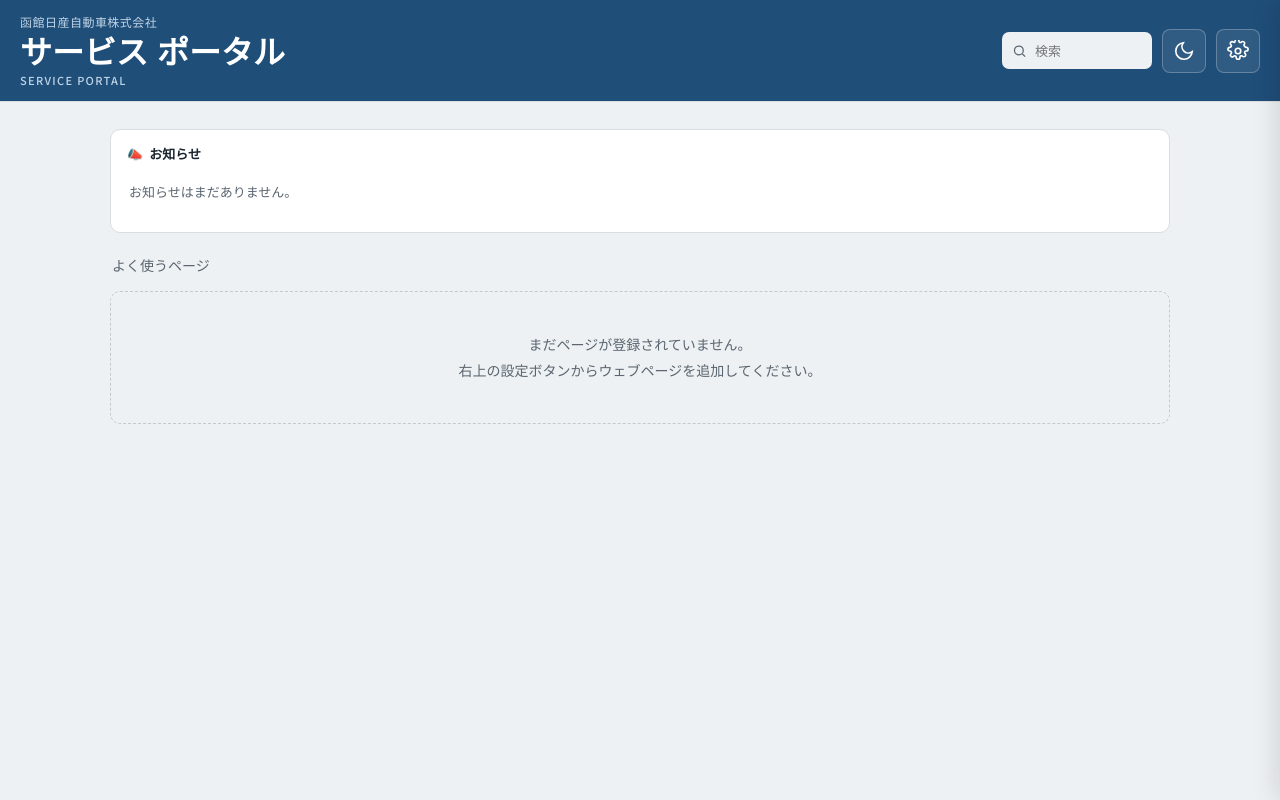
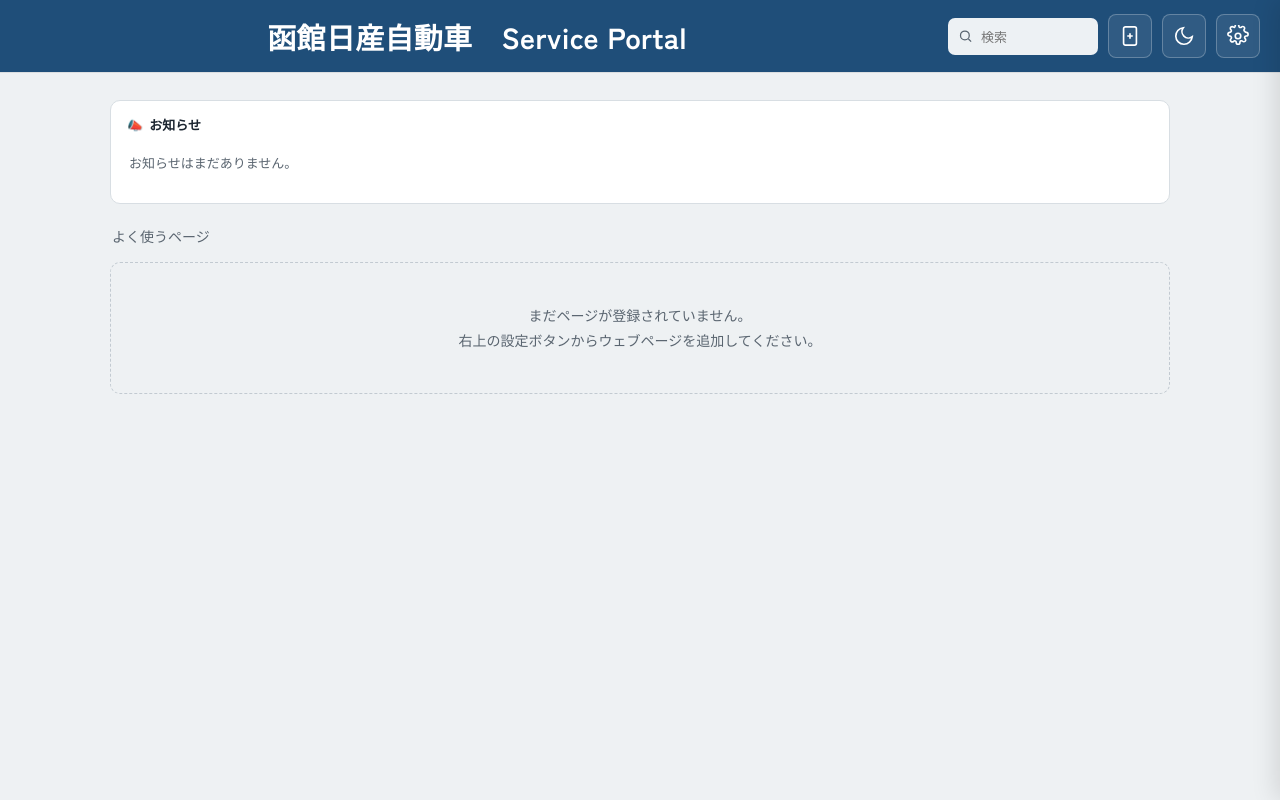
Before and after one commit to kir780866006052-sketch/service-portal, a website: page index.html in a window 1280 px wide. Drawn offline with Linux system fonts and the light colour scheme; no server answers.

Commit message:
Add files via upload

```diff
--- a/index.html
+++ b/index.html
@@ -73,37 +73,30 @@
     flex-wrap:wrap;
     gap:10px 14px;
     box-shadow:0 1px 0 rgba(0,0,0,0.08);
+    min-height:72px;
   }
   .header-right{
     display:flex;
     align-items:center;
     gap:10px;
-    margin-left:auto;
+    flex:0 0 auto;
   }
   .brand{
-    display:flex;
-    flex-direction:column;
-    line-height:1.3;
-  }
-  .brand .company{
-    font-size:12px;
-    letter-spacing:.04em;
-    color:#BFD4E6;
-    font-weight:500;
-  }
-  .brand .portal-name{
+    flex:1 1 auto;
+    display:flex;
+    align-items:center;
+    justify-content:center;
+    min-width:0;
+  }
+  .brand-text{
     font-family:"Zen Kaku Gothic New","Noto Sans JP",sans-serif;
-    font-size:clamp(22px,5.4vw,32px);
-    font-weight:700;
+    font-size:clamp(20px,4.2vw,29px);
+    font-weight:600;
     color:#fff;
-  }
-  .brand .portal-name-en{
-    font-size:11px;
-    letter-spacing:.12em;
-    text-transform:uppercase;
-    color:#BFD4E6;
-    font-weight:500;
-    margin-top:2px;
+    white-space:nowrap;
+    overflow:hidden;
+    text-overflow:ellipsis;
+    letter-spacing:.01em;
   }
   .settings-btn{
     width:44px;
@@ -755,15 +748,19 @@
 
 <header>
   <div class="brand">
-    <span class="company">函館日産自動車株式会社</span>
-    <span class="portal-name">サービス ポータル</span>
-    <span class="portal-name-en">Service Portal</span>
+    <span class="brand-text">函館日産自動車　Service Portal</span>
   </div>
   <div class="header-right">
     <div class="search-wrap compact">
       <svg viewBox="0 0 24 24" fill="none" stroke="currentColor" stroke-width="2"><circle cx="11" cy="11" r="7"/><path d="M21 21l-4.3-4.3"/></svg>
       <input class="search-input" id="searchInput" type="text" placeholder="検索">
     </div>
+    <button class="settings-btn" id="installBtn" aria-label="ホーム画面に追加" style="display:none;">
+      <svg viewBox="0 0 24 24" fill="none" stroke="currentColor" stroke-width="1.8">
+        <rect x="5" y="2" width="14" height="20" rx="2"/>
+        <path d="M12 9v6M9 12h6"/>
+      </svg>
+    </button>
     <button class="settings-btn" id="themeToggle" aria-label="ダークモード切替">
       <svg viewBox="0 0 24 24" fill="none" stroke="currentColor" stroke-width="1.8" id="themeIcon">
         <path d="M21 12.8A9 9 0 1111.2 3a7 7 0 009.8 9.8z"/>
@@ -869,6 +866,15 @@
   </div>
   <div class="edit-actions">
     <button class="btn btn-outline btn-block" id="qrClose">閉じる</button>
+  </div>
+</div>
+
+<div class="overlay" id="installOverlay"></div>
+<div class="password-modal" id="installModal" role="dialog" aria-label="ホーム画面に追加">
+  <p class="pw-title" id="installModalTitle">ホーム画面に追加</p>
+  <p class="drawer-note" id="installModalBody" style="margin:0 0 4px;"></p>
+  <div class="edit-actions">
+    <button class="btn btn-outline btn-block" id="installClose">閉じる</button>
   </div>
 </div>
 
@@ -1485,6 +1491,7 @@
       closeDrawer();
       closePasswordGate();
       closeQrModal();
+      closeInstallModal();
     }
   });
 
@@ -1517,6 +1524,52 @@
     try{ localStorage.setItem(THEME_KEY, next); }catch(e){}
   });
 
+  var installBtn = document.getElementById('installBtn');
+  var installOverlay = document.getElementById('installOverlay');
+  var installModal = document.getElementById('installModal');
+  var installModalBody = document.getElementById('installModalBody');
+  var deferredInstallPrompt = null;
+
+  var isStandalone = (window.matchMedia && window.matchMedia('(display-mode: standalone)').matches) || window.navigator.standalone === true;
+  var isIOS = /iphone|ipad|ipod/i.test(navigator.userAgent) || (navigator.platform === 'MacIntel' && navigator.maxTouchPoints > 1);
+
+  if(!isStandalone){
+    installBtn.style.display = '';
+  }
+
+  window.addEventListener('beforeinstallprompt', function(e){
+    e.preventDefault();
+    deferredInstallPrompt = e;
+    if(!isStandalone) installBtn.style.display = '';
+  });
+
+  function openInstallModal(bodyText){
+    installModalBody.textContent = bodyText;
+    installOverlay.classList.add('open');
+    installModal.classList.add('open');
+  }
+  function closeInstallModal(){
+    installOverlay.classList.remove('open');
+    installModal.classList.remove('open');
+  }
+  document.getElementById('installClose').addEventListener('click', closeInstallModal);
+  installOverlay.addEventListener('click', closeInstallModal);
+
+  installBtn.addEventListener('click', function(){
+    if(deferredInstallPrompt){
+      deferredInstallPrompt.prompt();
+      deferredInstallPrompt.userChoice.then(function(){
+        deferredInstallPrompt = null;
+      });
+      return;
+    }
+    if(isIOS){
+      openInstallModal('画面下部（または上部）の共有ボタン［□に↑］をタップし、「ホーム画面に追加」を選んでください。');
+    }else{
+      openInstallModal('ブラウザのメニュー（⋮ または …）を開き、「アプリをインストール」または「ホーム画面に追加」を選んでください。');
+    }
+  });
+
   if('serviceWorker' in navigator){
     window.addEventListener('load', function(){
       navigator.serviceWorker.register('/sw.js').catch(function(e){
```
